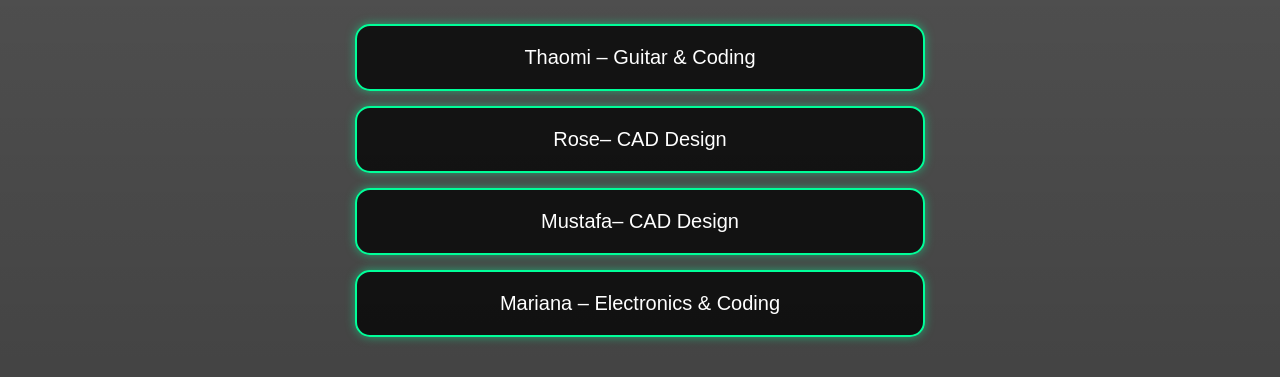
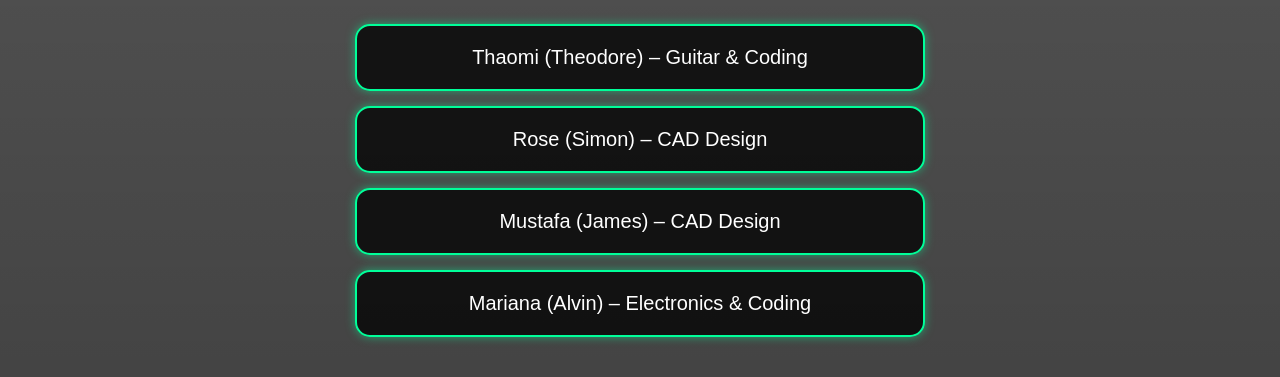
Before and after one commit to roselindperez08-ux/JAMES-AND-THE-CHIPMUNKS-, a plain HTML site: page index.html in a window 1280 px wide. Shown: the part 423-800 px from the top of the page. Drawn offline with Linux system fonts and the light colour scheme.

Commit message:
Update band member names in index.html

```diff
--- a/index.html
+++ b/index.html
@@ -20,10 +20,10 @@ while we play.
 <h2>Meet the Band</h2>
 
 <ul>
-<li>Thaomi – Guitar & Coding</li>
-<li>Rose– CAD Design</li>
-<li>Mustafa– CAD Design</li>
-<li>Mariana – Electronics & Coding</li>
+<li>Thaomi (Theodore) – Guitar & Coding</li>
+<li>Rose (Simon) – CAD Design</li>
+<li>Mustafa (James) – CAD Design</li>
+<li>Mariana (Alvin) – Electronics & Coding</li>
 </ul>
 
 <h2>Newest Album</h2>
```
